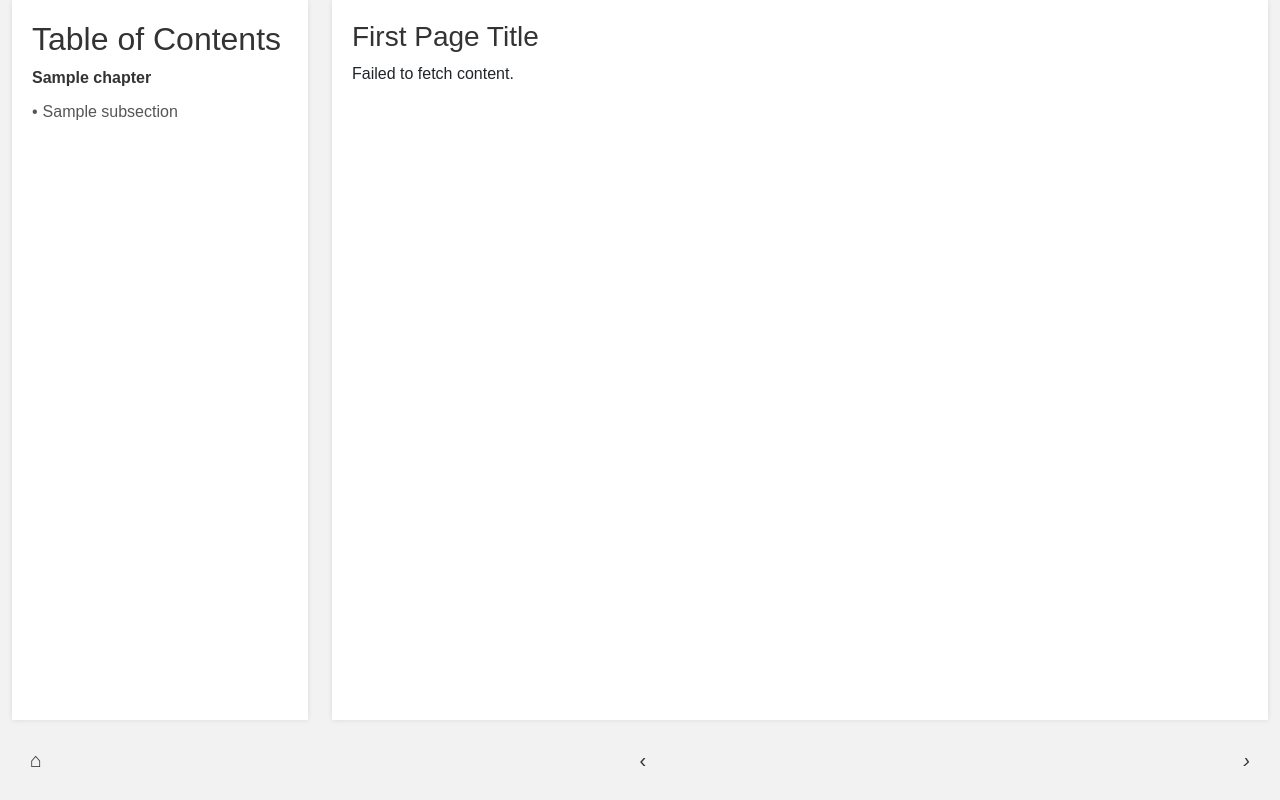
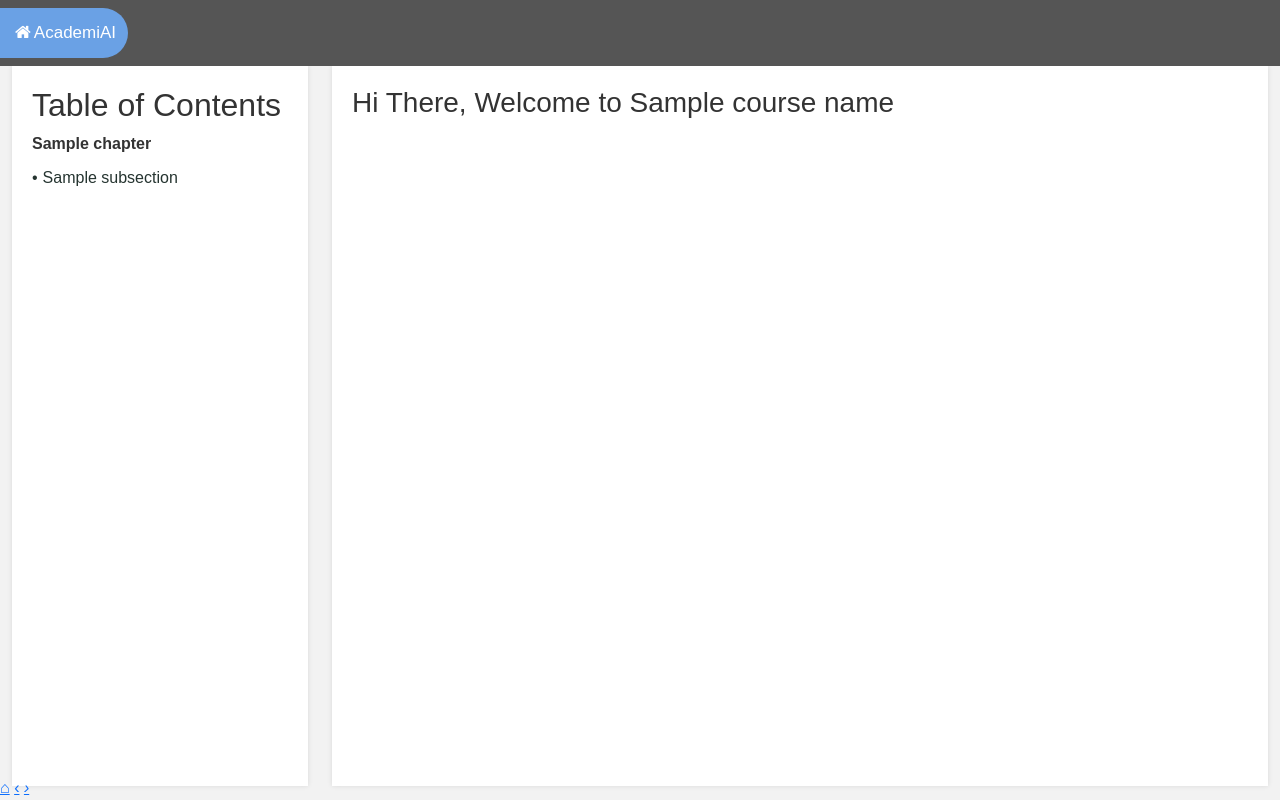
Before and after one commit to rajumanukonda/BitMindsTeamProject, a Flask app: template templates/course.html in a window 1280 px wide. Run offline with Flask 3, Linux system fonts and the light colour scheme; the template is opened without the code that fills it: most values are stand-ins (such as "Sample title", 1, 10 or a date in 2020); data that the repository does not hold is empty; some libraries are stand-ins or nearby versions.

Commit message:
Update UI

```diff
--- a/app.py
+++ b/app.py
@@ -49,13 +49,13 @@ def search():
     toc['toc'] = course_contents
     toc['course'] = course_name
     print(toc)
-    return render_template('course.html', **toc)
+    return render_template('course.html', course_name=course_name, **toc)
 
 
 @app.route('/fetch_content', methods=['GET'])
 def fetch_content():
     content_id = request.args.get('content_id')
-
+    print(content_id)
     # Extract the chapter index and subsection index from the content_id
     chapter_index, subsection_index = content_id.split('-')
 
--- a/static/css/style.css
+++ b/static/css/style.css
@@ -39,14 +39,14 @@ body {
 
 .subsections li a {
   text-decoration: none;
-  color: #555;
+  color: #253430;
   cursor: pointer;
   display: flex;
   align-items: center;
 }
 
 .subsections li a:hover {
-  color: #333;
+  color: #252424;
   background-color: #f2f2f2;
 }
 
@@ -70,25 +70,38 @@ body {
   color: #333;
   margin-top: 0;
 }
+/* Style the navigation bar */
+.navbar {
+    width: 100%;
+    background-color: #555;
+    overflow: auto;
+  }
 
-.nav-icons {
-  display: flex;
-  justify-content: space-between;
-  align-items: center;
-  padding: 20px;
-}
+  /* Navbar links */
+  .navbar a {
+    float: left;
+    text-align: center;
+    padding: 12px;
+    color: white;
+    text-decoration: none;
+    font-size: 17px;
+  }
 
-.nav-icons a {
-  text-decoration: none;
-  color: #333;
-  font-size: 20px;
-  margin: 0 5px;
-  padding: 5px;
-  border-radius: 5px;
-  transition: background-color 0.3s ease;
-}
+  /* Navbar links on mouse-over */
+  .navbar a:hover {
+    background-color: #000;
+  }
 
-.nav-icons a:hover {
-  color: #ff0000;
-  background-color: #f2f2f2;
-}
+  /* Current/active navbar link */
+  .active {
+    background-color: #6aa1e5;
+    border-radius: 0 40px 40px 0;
+  }
+
+  /* Add responsiveness - will automatically display the navbar vertically instead of horizontally on screens less than 500 pixels */
+  @media screen and (max-width: 500px) {
+    .navbar a {
+      float: none;
+      display: block;
+    }
+  }
--- a/static/js/main.js
+++ b/static/js/main.js
@@ -3,7 +3,7 @@ function toggleSubsections(chapterId) {
   subsections.style.display = subsections.style.display === 'none' ? 'block' : 'none';
 }
 
-function showContent(contentId, contentTitle = "Content Title") {
+function showContent(contentId, contentTitle = "") {
   var dummyContent = document.getElementById('dummy-content');
   var dummyContentTitle = document.getElementById('dummy-content-title');
 
@@ -78,8 +78,3 @@ function fetchContentFromServer(contentId) {
     }, 1000); // Adjust the delay as needed
   });
 }
-
-// Call fetchContentFromServer with the first page content ID on page load
-window.onload = function () {
-  showContent('1-0', 'First Page Title');
-};
--- a/templates/course.html
+++ b/templates/course.html
@@ -2,11 +2,15 @@
 <html>
 <head>
   <title>AcademiAI - Course</title>
-  <link rel="stylesheet" href="https://cdnjs.cloudflare.com/ajax/libs/twitter-bootstrap/5.2.0/css/bootstrap.min.css">
+  <link rel="stylesheet" href="https://cdnjs.cloudflare.com/ajax/libs/bootstrap/5.2.0/css/bootstrap.min.css">
   <link rel="stylesheet" href="{{ url_for('static', filename='css/style.css') }}">
   <script src="{{ url_for('static', filename='js/main.js') }}"></script>
 </head>
 <body>
+  <link rel="stylesheet" href="https://cdnjs.cloudflare.com/ajax/libs/font-awesome/4.7.0/css/font-awesome.min.css">
+  <div class="navbar">
+    <a class="active" href="/"><i class="fa fa-fw fa-home"></i>AcademiAI</a>
+  </div>
 <div class="container-fluid">
   <div class="row">
     <div class="col-lg-3">
@@ -32,10 +36,11 @@
     </div>
     <div class="col-lg-9">
       <div class="content">
-        <h3 id="dummy-content-title">Content Title</h3>
+        <h3 id="dummy-content-title">Hi There, Welcome to {{ course_name }}</h3>
         <div id="dummy-content">
          <!-- Default dummy content -->
-          <p>Select a subsection from the table of contents to view its content.</p>
+          <p></p>
+        </div>
       </div>
     </div>
   </div>
@@ -49,7 +54,6 @@
     </div>
   </div>
 </div>
-</div>
 <script src="https://cdnjs.cloudflare.com/ajax/libs/twitter-bootstrap/5.2.0/js/bootstrap.bundle.min.js"></script>
 </body>
 </html>
```
Lines whose indentation alone changed are shown as unchanged.
